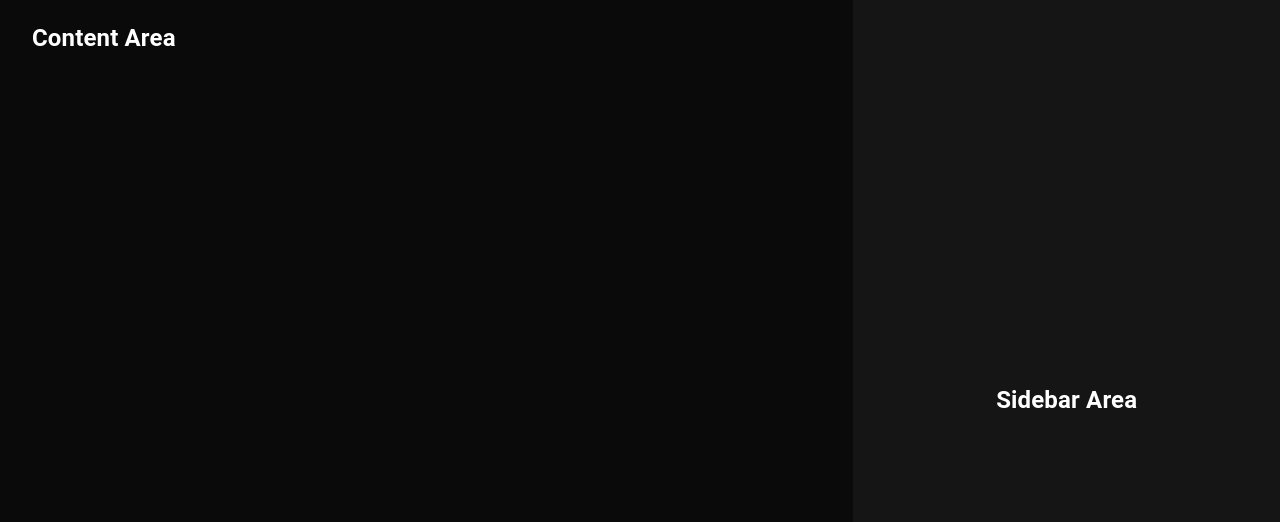
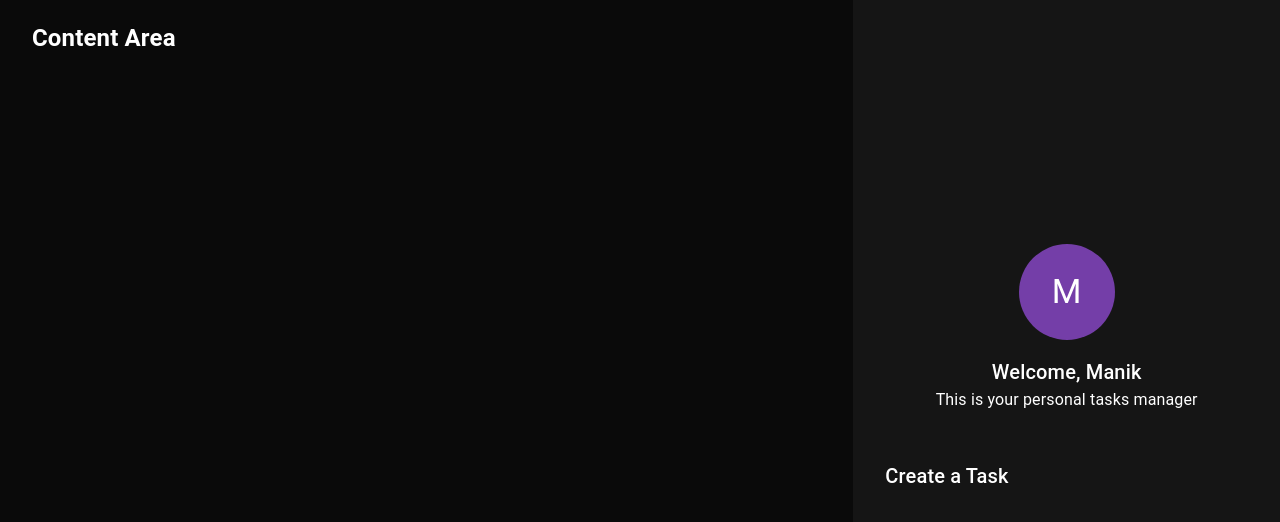
Before and after one commit to Geetha-RK/PersonalTaskManager-client, a React (Vite) app: page / in a window 1280 px wide. Shown: the top 522 px of the page. Built offline with nearby package versions, Linux system fonts and the light colour scheme.

Commit message:
Created Profile section with prop type validation

```diff
--- a/package.json
+++ b/package.json
@@ -13,6 +13,7 @@
     "@emotion/react": "^11.14.0",
     "@emotion/styled": "^11.14.0",
     "@mui/material": "^5.10.10",
+    "prop-types": "^15.8.1",
     "react": "^18.3.1",
     "react-dom": "^18.3.1"
   },
--- /dev/null
+++ b/src/components/CreateTaskForm/CreateTaskForm.tsx
@@ -0,0 +1,23 @@
+import { Box, Typography } from '@mui/material';
+import { FC, ReactElement } from 'react';
+
+export const CreateTaskForm: FC = (): ReactElement => {
+    return (
+        <Box
+            display="flex"
+            flexDirection="column"
+            alignItems="flex-start"
+            width="100%"
+            px={4}
+            my={6}
+        >
+            <Typography mb={2} component="h2" variant="h6">
+                Create a Task
+            </Typography>
+            {/*Task Title */}
+            {/* Task Description */}
+            {/* Task Date */}
+            {/* Task Status and Priority*/}
+        </Box>
+    );
+}
--- a/src/components/Sidebar/Sidebar.tsx
+++ b/src/components/Sidebar/Sidebar.tsx
@@ -1,5 +1,7 @@
 import { FC, ReactElement } from 'react';
 import { Grid } from  '@mui/material';
+import { Profile } from '../profile/Profile';
+import { CreateTaskForm } from '../CreateTaskForm/CreateTaskForm';
 
 export const Sidebar: FC = (): ReactElement => {
 return (
@@ -15,7 +17,8 @@ return (
         flexDirection:'column',
         alignItems:'center',
     }}>
-     <h2>Sidebar Area</h2>
+     <Profile name='Manik'/>
+     <CreateTaskForm/>
     </Grid>
 )
 };
--- a/src/components/profile/Profile.tsx
+++ b/src/components/profile/Profile.tsx
@@ -0,0 +1,50 @@
+import { FC,ReactElement } from 'react';
+import { Avatar, Box, Typography } from '@mui/material';
+import PropTypes from 'prop-types';
+
+//TypeScript way for prop checking:
+interface IProfile {
+    name:string;  // if name?:string - it would be optional property
+}
+
+export const Profile: FC<IProfile> = (props): ReactElement => { // Generic type of IProfile passed to functional component.
+    //Destructure props
+    const{ name = 'Geetha' } = props; //Default value of name.
+    return(
+        <Box display="flex"
+            flexDirection="column"
+            justifyContent="center"
+            alignItems="center"
+            >
+            <Avatar
+                sx={{
+                    width:'96px',
+                    height:'96px',
+                    backgroundColor: 'primary.main',
+                    marginBottom: '16px',
+                }}
+            ><Typography variant="h4" color="text.primary">{`${name.substring(0,1)}`}</Typography>
+            </Avatar>
+            <Typography variant="h6" color="text.primary">{`Welcome, ${name}`}</Typography>
+            <Typography variant="body1" color="text.primary">
+                This is your personal tasks manager
+            </Typography>
+        </Box>
+    )
+};
+
+
+//build in way of proptypes in react.
+//npm i prop-types
+//import PropTypes from prop-types
+
+// Profile.propTypes = {
+//     name: PropTypes.string.isRequired,
+// };
+
+//Using Typescript for prop type checking. - Use interfaces. - IProfile
+
+//Interfaces are Typescript concept. PropTypes are available in Javascript as well. Any error related to proptyes are logged to the browser console.
+//whereas TypeScript helps only withn IDE.
+
+//Interface in Typescript will show any errors in prop in the IDE terminal. where as the PropTypes in javascript will show the error in the runtime in the browser console.
```
Also changed, not shown: src/components/CreateTaskForm/Interfaces/_taskTitleField.tsx (added), 1 other file (tests, documents, lock files or other folders).
